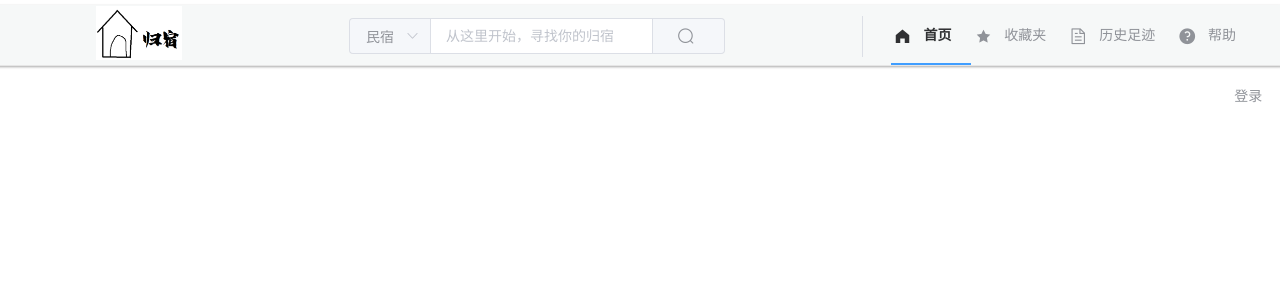
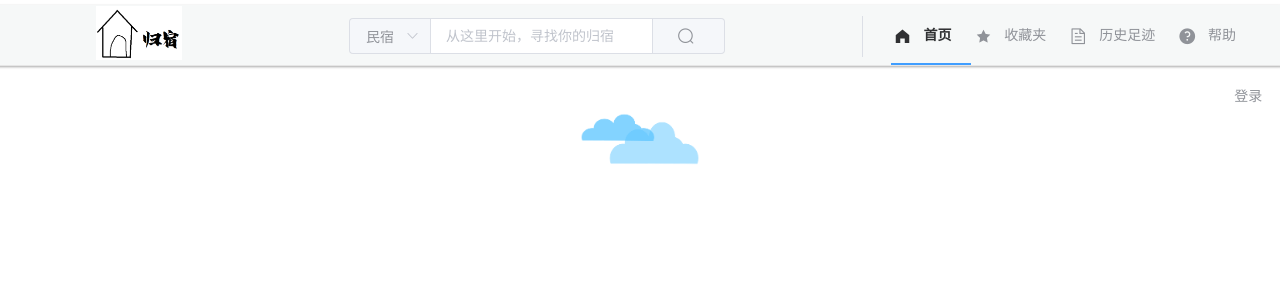
Before and after one commit to TongJi-DataBase-Design/GoHome-FrontEnd, a Vue app: page /#/ in a window 1280 px wide. Shown: the top 300 px of the page. Built offline with nearby package versions, Linux system fonts and the light colour scheme.

Commit message:
制作了移动的云控件

```diff
--- /dev/null
+++ b/src/components/movingCloud.vue
@@ -0,0 +1,39 @@
+<!--
+移动的云控件
+
+-->
+<template>
+    <div>
+        <el-image
+        class="clouds"
+        :src="require('@/assets/homePage/cloud1.png')"
+
+        >
+        </el-image>
+
+    </div>
+  </template>
+
+
+<style scoped>
+.clouds{
+    width:10%;
+    /* x=0代表移回原位置 */
+    transform: translateX(0);
+    /* 移回也需要0.4s时间过渡 */
+    transition: transform 0.4s;
+}
+.clouds:hover{
+    /* x=-10px代表左移10px */
+    transform: translateX(-10px);
+    /* 0.4s完成transform移动效果*/
+    transition: transform 0.4s;
+
+}
+</style>
+
+<script>
+export default {
+    name: 'movingCloud'
+}
+</script>
--- a/src/views/Home.vue
+++ b/src/views/Home.vue
@@ -1,11 +1,16 @@
-<!--
- * @Author: your name
- * @Date: 2021-07-05 19:12:01
- * @LastEditTime: 2021-07-12 15:22:02
- * @LastEditors: Please set LastEditors
- * @Description: In User Settings Edit
- * @FilePath: \Project-Front-End\src\views\Home.vue
--->
 <template>
+  <div>
+    <movingCloud/>
+  </div>
+</template>
 
-</template>
+<script>
+  import movingCloud from '@/components/movingCloud.vue';
+
+  export default {
+    name: 'App',
+    components: {
+      movingCloud
+    }
+  }
+  </script>
```
Also changed, not shown: src/assets/homePage/cloud1.png (added), src/assets/homePage/cloud2.png (added).
